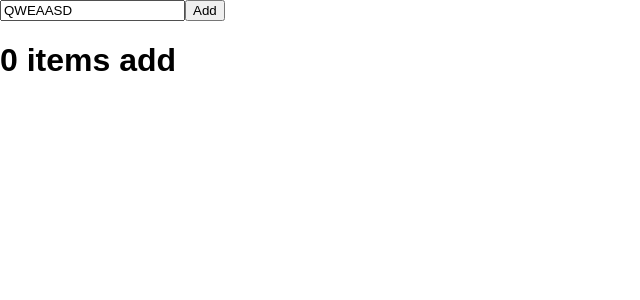
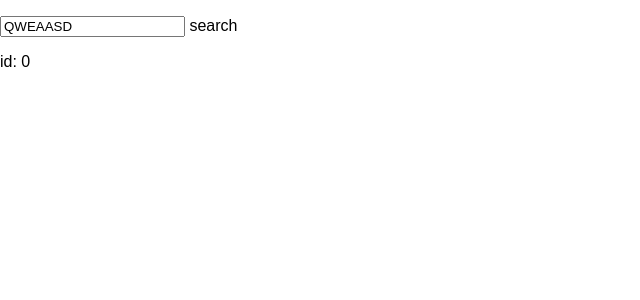
Before and after one commit to MambaClaw/todolist, a React (Create React App) app: page / in a window 1280 px wide. Shown: the top 300 px of the page, without its empty margins (0-640 px from the left). Built offline with nearby package versions, Linux system fonts and the light colour scheme.

Commit message:
search suggest but not select

```diff
--- /dev/null
+++ b/src/Active.js
@@ -0,0 +1,20 @@
+import React, {Component} from 'react';
+
+class Active extends Component {
+    render(){
+        if(this.props.data.id>0){
+            return(
+                <div>
+                    {/*<button onClick={ () => this.props.activeTodo() }>ACTIVE</button>*/}
+                    <p>  id: {this.props.data.id} {this.props.data.name} was active  </p>
+                </div>
+            )
+        } else{
+            return(
+                <div></div>
+            )
+        }
+    }
+}
+
+export default Active
--- a/src/App.js
+++ b/src/App.js
@@ -1,6 +1,7 @@
 import React, { Component } from 'react';
 import ToDo from './ToDo'
 import Suggest from './Suggest'
+import Active from './Active'
 
 class App extends Component {
   constructor(){
@@ -8,7 +9,6 @@ class App extends Component {
     this.state = {
       someText: 'QWEAASD',
       showText: '',
-      idActive: 0,
       dataSuggest: [
         {id:1, name: "pork", active: false, suggest: false},
         {id:2, name: "chicken", active: false, suggest: false},
@@ -17,18 +17,16 @@ class App extends Component {
         {id:5, name: "planType2", active: false, suggest: false},
         {id:6, name: "Mushroom", active: false, suggest: false},
       ],
-      data:[]
+      dataActive: {id:0, name: "",active:true, suggest: false}
     }
   }
 
-  add(index){
+  makeActive(data){
     if(this.state.someText != ''){
-      let data = this.state.data;
-      let obj = {name: this.state.someText , id: data.length + 1, active: true};
       this.setState({
-        data: [...data, obj],
+        dataActive: data,
         showText: this.state.someText,
-        someText: '',
+        // someText: '',
       })
     }
   }
@@ -53,53 +51,42 @@ class App extends Component {
     })
   }
 
-  // delete(index){
-  //   let data = this.state.data;
-  //   data[index-1].active = !data[index-1].active;
-  //   this.setState({
-  //     data: data,
-  //   })
-  // }
-
-  // delete(index){
-  //   let data = this.state.data;
-  //   let newData;
-  //   var j=0;
-  //   for(var i=0 ; i<data.length ;i++){
-  //     if(i=index-1){
-  //       j++;
-  //     }
-  //     newData[j] = data[i];
-  //   }
-  //   this.setState({
-  //     data: newData,
-  //   })
-  // }
-
-  // update(e){
-  //   this.setState({
-  //     someText: e.target.value
-  //   });
-  // }
-
   update(e){
     if(e.target.value[0]!=' '){
       this.setState({
         someText: e.target.value
       });
     }
-    /*{
-          this.state.dataSuggest.map((obj) => <search name={obj.name}
+  }
+
+  render(){
+    return (
+      <div>
+        <p>
+        <input
+          type="text"
+          value={this.state.someText}
+          onChange={(e)=>this.update(e)} />  search</p>
+        {/*<button onClick={ ()=> this.add(this.state.data.length) }>Add</button>*/}
+        <p>  id: {this.state.dataActive.id} {this.state.dataActive.name}</p>
+        {
+          this.state.dataSuggest.map((obj) => <Suggest name={obj.name}
           id={obj.id}
           active={obj.active}
           activeTodo={ () => this.activeTodo(obj.id)}
           delete={ () => this.delete(obj.id) }
+          makeActive={ () => this.makeActive(obj.id) }
           suggest = {obj.suggest}
+          idActive = {this.state.idActive}
           key = {obj.id}
           keyword = {this.state.someText}
+          data={obj}
           />)
-    }*/
+        }
+      </div>
+    )
   }
+}
 
   // search(index){
   //   for(var i=0 ; i<keyword.length ; i++){
@@ -112,28 +99,20 @@ class App extends Component {
   //     });
   // }
 
-  render(){
-    return (
-      <div>
-        <input
-          type="text"
-          value={this.state.someText}
-          onChange={(e)=>this.update(e)} />
-        <button onClick={ ()=> this.add(this.state.data.length) }>Add</button>
-        <h1>{this.state.data.length} items add</h1>
-        {
-          this.state.dataSuggest.map((obj) => <Suggest name={obj.name}
-          id={obj.id}
-          active={obj.active}
-          activeTodo={ () => this.activeTodo(obj.id)}
-          delete={ () => this.delete(obj.id) }
-          suggest = {obj.suggest}
-          idActive = {this.state.idActive}
-          key = {obj.id}
-          keyword = {this.state.someText}
-          />)
-        }
-        {
+
+  // add(index){
+  //   if(this.state.someText != ''){
+  //     let data = this.state.data;
+  //     let obj = {name: nameProduct , id: data.length + 1, active: true};
+  //     this.setState({
+  //       data: [...data, obj],
+  //       showText: this.state.someText,
+  //       someText: '',
+  //     })
+  //   }
+  // }
+
+  {/*{
           this.state.data.map((obj) => <ToDo name={obj.name}
           id={obj.id}
           active={obj.active}
@@ -142,10 +121,6 @@ class App extends Component {
           idActive = {this.state.idActive}
           key={obj.id}
           />)
-        }
-      </div>
-    )
-  }
-}
+        }*/}
 
 export default App;
--- a/src/Suggest.js
+++ b/src/Suggest.js
@@ -1,6 +1,7 @@
 import React, {Component} from 'react';
 
 class Suggest extends Component {
+
     render(){
         let suggest = this.props.suggest;
         let length = this.props.keyword.length;
@@ -16,11 +17,8 @@ class Suggest extends Component {
         if(suggest){
             return(
                 <div style = {this.props.active ? {color: 'green'} : {color: 'black'}}>
-                    <p>{this.props.name}</p>
-                    <p>id: {this.props.id}</p>
-                    {/*<p>{this.props.active ? 'active' : 'non-active'}</p>*/}
-                    <button onClick={ () => this.props.addSuggest() }>ADD</button>
-                    <button onClick={ () => this.props.delete()}>DELETE</button>
+                    <p><button onClick={ ()=> this.props.makeActive(this.props.data) }>ACTIVE</button>  id:{this.props.id}  {this.props.name}
+                    </p>
                 </div>
             )
         } else{
```
